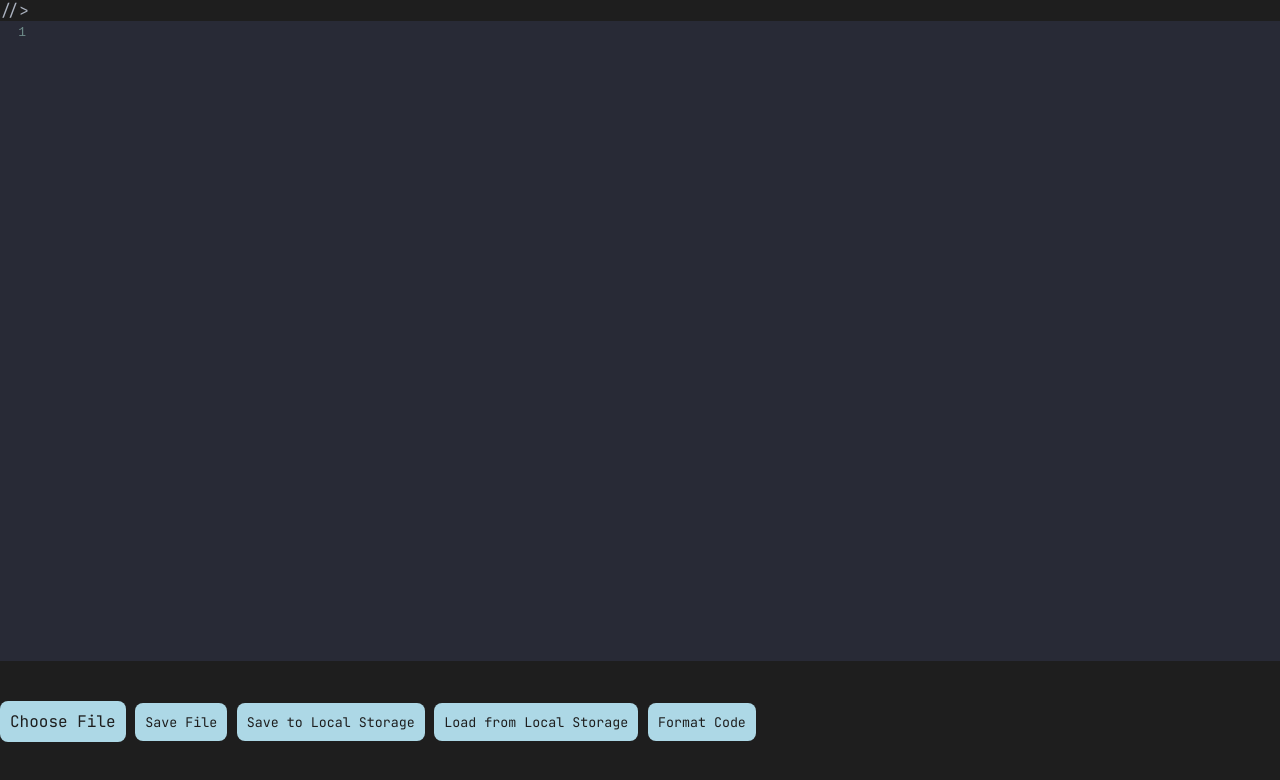
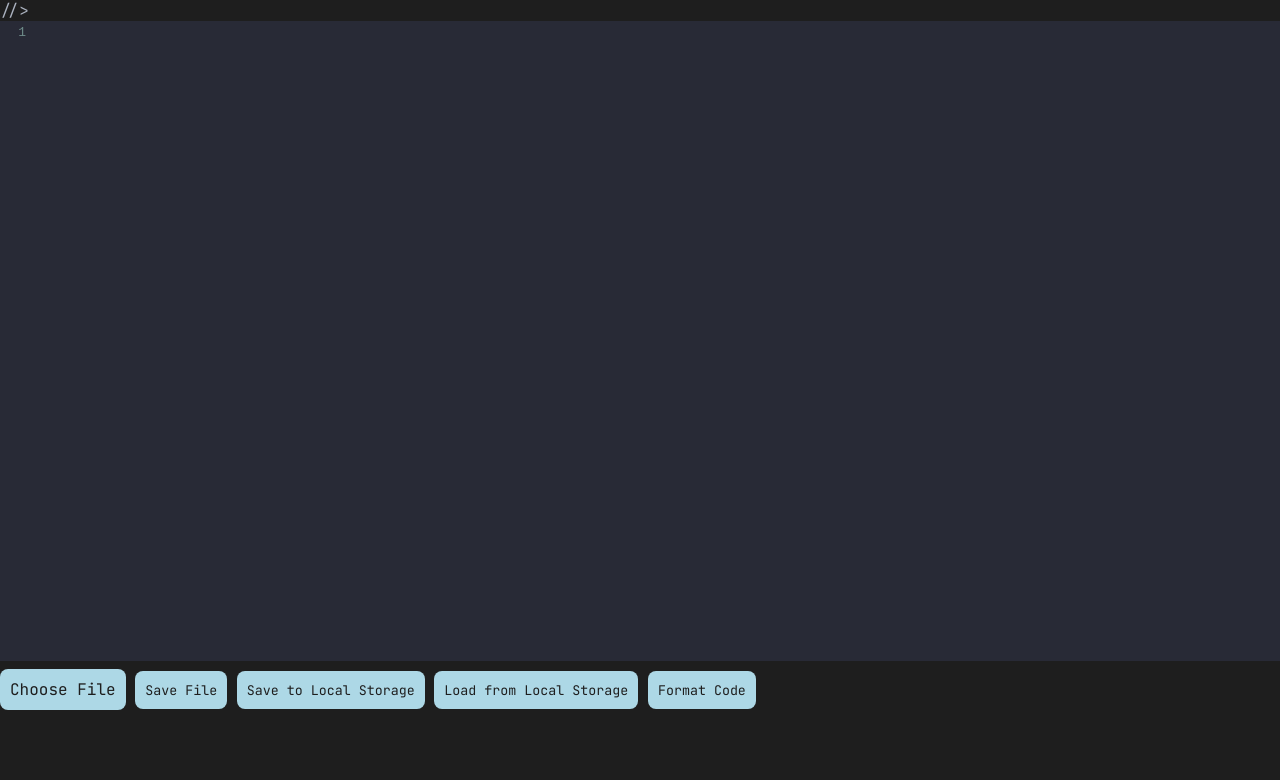
Before and after one commit to kushagradhibhowmick8821/notepad, a website: page public/index.html in a window 1280 px wide. Drawn offline with nearby package versions, Linux system fonts and the light colour scheme.

Commit message:
update public/styles.css

```diff
--- a/public/styles.css
+++ b/public/styles.css
@@ -105,7 +105,7 @@ button:hover,
 .save-local-button,
 .load-local-button,
 .format-code-button {
-  margin-top: 5vh; /* Updated value */
+  margin-top: 1vh; /* Updated value */
   margin-bottom: 10px;
   border-radius: 8px;
 }
```
